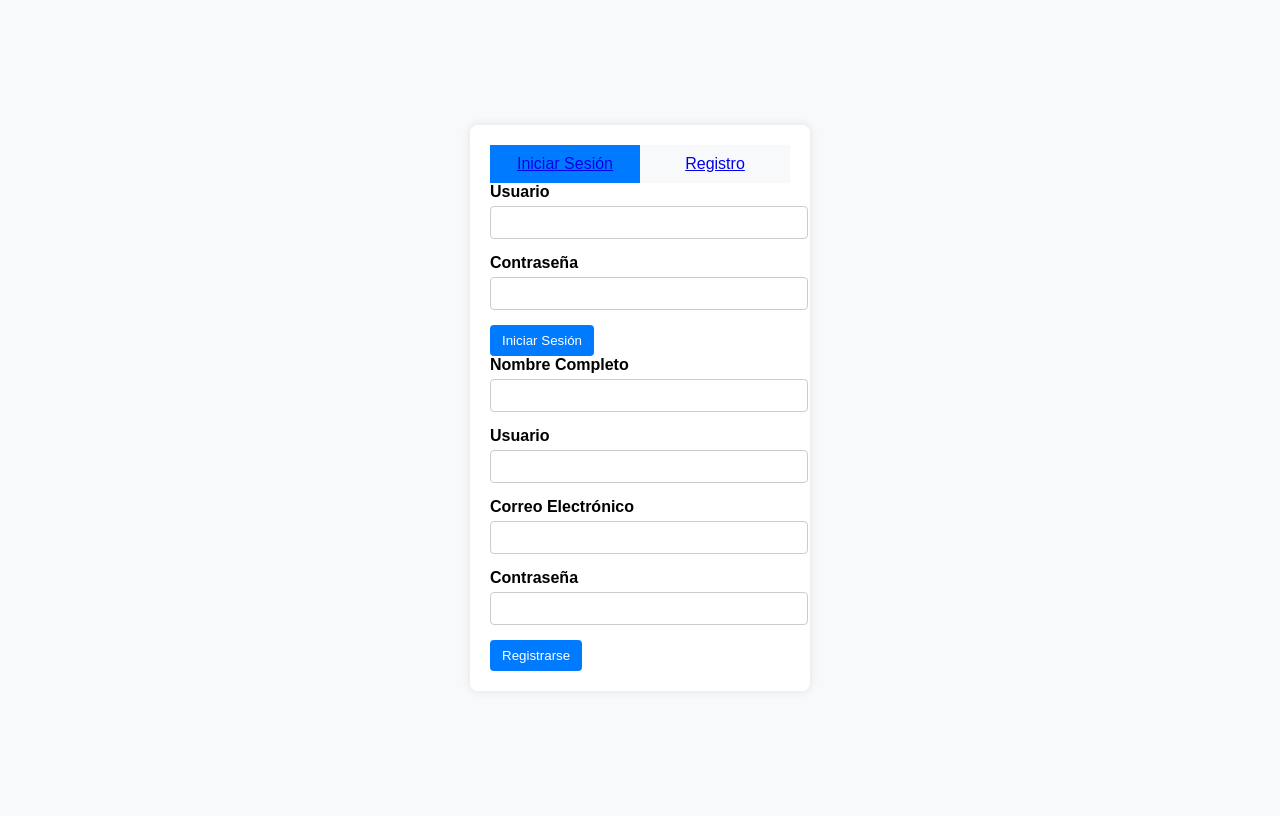
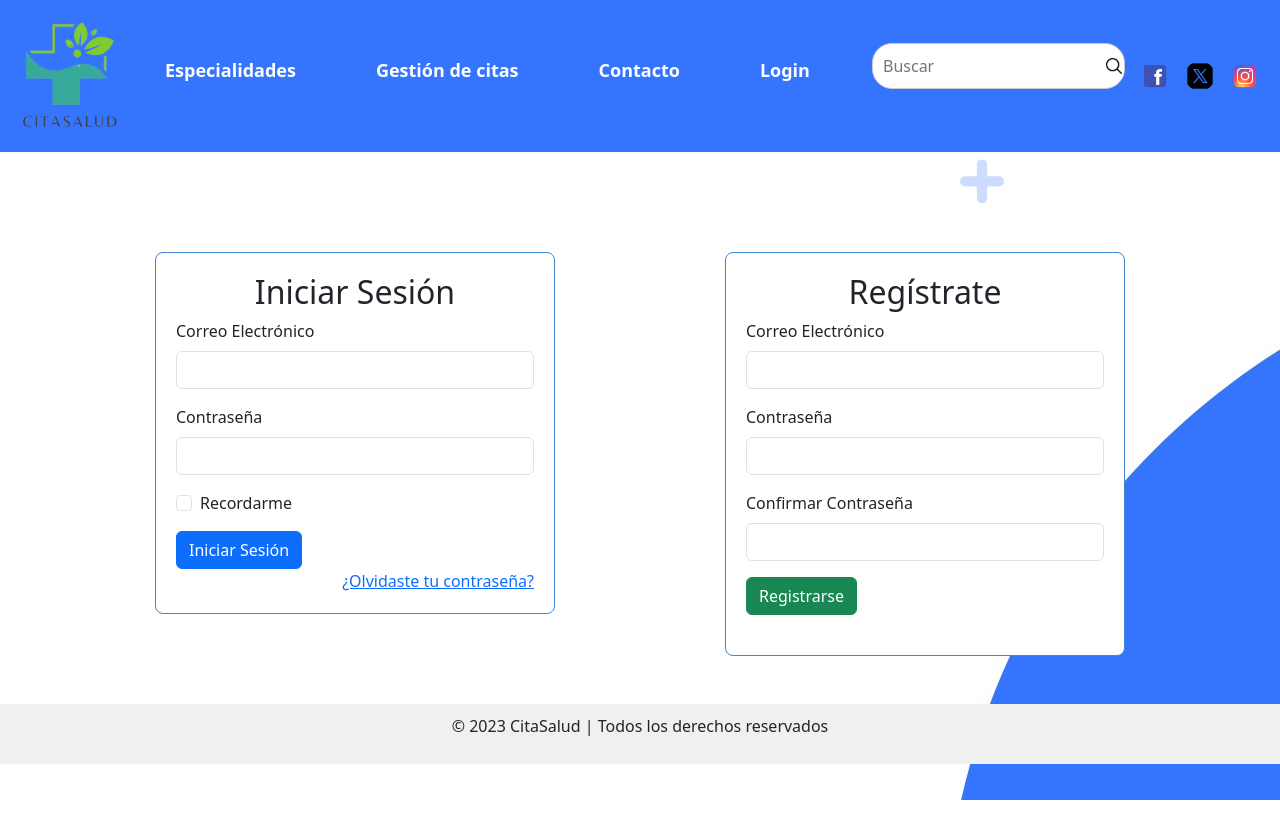
Before and after one commit to JaviVL89/Proyecto-tu-salud-online, a plain HTML site: page login.html in a window 1280 px wide. Drawn offline with nearby package versions, Linux system fonts and the light colour scheme.

Commit message:
ultima actualizacion

```diff
--- /dev/null
+++ b/estilos/estilos_contacto.css
@@ -0,0 +1,28 @@
+body {
+  background-color: #3498db; /* Color de fondo más claro */
+}
+
+.container {
+  background-color: #fff; /* Fondo blanco del contenedor */
+  box-shadow: 0 0 10px rgba(0, 0, 0, 0.1); /* Sombra suave */
+  border-radius: 10px; /* Bordes redondeados */
+  padding: 20px; /* Espaciado interno */
+  margin-top: 20px; /* Margen superior */
+}
+
+h2 {
+  color: #007bff; /* Color del encabezado */
+}
+
+.form-control {
+  border-radius: 5px; /* Bordes redondeados para los campos de entrada */
+}
+
+.btn-primary {
+  background-color: #007bff; /* Fondo del botón principal */
+  border: none; /* Sin borde */
+}
+
+.btn-primary:hover {
+  background-color: #0056b3; /* Cambio de color al pasar el ratón */
+}
--- a/estilos/estilos_especialidades.css
+++ b/estilos/estilos_especialidades.css
@@ -35,6 +35,7 @@ nav a {
 
 main {
   background-image: url("../imagenes/especialidades.jpg");
+  border-radius: 15px;
   background-size: cover;
   background-position: center;
   height: auto;
--- a/login.html
+++ b/login.html
@@ -3,74 +3,156 @@
   <head>
     <meta charset="UTF-8" />
     <meta name="viewport" content="width=device-width, initial-scale=1.0" />
-    <link rel="stylesheet" href="estilos/estilos_login.css" />
+    <link rel="stylesheet" href="estilos/estilos_especialidades.css" />
     <link rel="icon" href="imagenes/favicon.png" type="image/png" />
-    <title>Login / Registro</title>
+    <title>Login - CitaSalud</title>
+    <link
+      href="https://cdn.jsdelivr.net/npm/bootstrap@5.3.0/dist/css/bootstrap.min.css"
+      rel="stylesheet"
+    />
+    <style>
+      body {
+        background-image: url("imagenes/login.jpg");
+      }
+
+      .login-container {
+        max-width: 400px;
+        margin: auto;
+        margin-top: 100px;
+        padding: 20px;
+        border: 1px solid #3f87ce;
+        border-radius: 8px;
+        background-color: #ffffff;
+      }
+
+      .form-group {
+        margin-bottom: 20px;
+      }
+
+      .forgot-password {
+        text-align: right;
+      }
+
+      .register-link {
+        text-align: center;
+        margin-top: 20px;
+      }
+    </style>
   </head>
+  <header>
+    <div class="logo">
+      <a href="principal.html">
+        <img
+          src="imagenes/logo-removebg.png"
+          alt="Logo de la empresa"
+          class="logo"
+          style="max-width: 100px"
+        />
+      </a>
+    </div>
+    <nav>
+      <ul>
+        <li><a href="especialidades.html">Especialidades</a></li>
+        <li><a href="gestion_citas.html">Gestión de citas</a></li>
+        <li><a href="contacto.html">Contacto</a></li>
+        <li><a href="login.html">Login</a></li>
+      </ul>
+    </nav>
+
+    <div class="search">
+      <input type="text" placeholder="Buscar" class="search-input" />
+    </div>
+
+    <div class="social-links">
+      <a href="#" target="_blank" class="social-icon"
+        ><img src="imagenes/icons8-facebook-48.png" alt="Facebook"
+      /></a>
+      <a href="#" target="_blank" class="social-icon"
+        ><img src="imagenes/icons8-twitterx-50.png" alt="Twitter"
+      /></a>
+      <a href="#" target="_blank" class="social-icon"
+        ><img src="imagenes/icons8-instagram-48.png" alt="Instagram"
+      /></a>
+    </div>
+  </header>
   <body>
     <div class="container">
-      <div class="form-container">
-        <ul class="tab-group">
-          <li class="tab active" id="login-tab"><a href="#login">Iniciar Sesión</a></li>
-          <li class="tab" id="register-tab"><a href="#register">Registro</a></li>
-        </ul>
-
-        <div class="tab-content">
-          <!-- Inicio de Sesión -->
-          <div id="login">
+      <div class="row">
+        <div class="col-md-6">
+          <div class="login-container">
+            <h2 class="text-center">Iniciar Sesión</h2>
             <form>
-              <div class="form-group">
-                <label for="loginUsername">Usuario</label>
-                <input type="text" id="loginUsername" />
+              <div class="mb-3">
+                <label for="email" class="form-label">Correo Electrónico</label>
+                <input type="email" class="form-control" id="email" name="email" required />
               </div>
-              <div class="form-group">
-                <label for="loginPassword">Contraseña</label>
-                <input type="password" id="loginPassword" />
+              <div class="mb-3">
+                <label for="password" class="form-label">Contraseña</label>
+                <input
+                  type="password"
+                  class="form-control"
+                  id="password"
+                  name="password"
+                  required
+                />
               </div>
-              <button type="submit" class="btn">Iniciar Sesión</button>
+              <div class="mb-3 form-check">
+                <input type="checkbox" class="form-check-input" id="rememberMe" />
+                <label class="form-check-label" for="rememberMe">Recordarme</label>
+              </div>
+              <button type="submit" class="btn btn-primary btn-block">Iniciar Sesión</button>
+              <div class="forgot-password">
+                <a href="#">¿Olvidaste tu contraseña?</a>
+              </div>
             </form>
           </div>
-
-          <!-- Registro -->
-          <div id="register">
+        </div>
+        <div class="col-md-6">
+          <div class="login-container">
+            <h2 class="text-center">Regístrate</h2>
             <form>
-              <div class="form-group">
-                <label for="registerName">Nombre Completo</label>
-                <input type="text" id="registerName" />
+              <div class="mb-3">
+                <label for="registerEmail" class="form-label">Correo Electrónico</label>
+                <input
+                  type="email"
+                  class="form-control"
+                  id="registerEmail"
+                  name="registerEmail"
+                  required
+                />
               </div>
-              <div class="form-group">
-                <label for="registerUsername">Usuario</label>
-                <input type="text" id="registerUsername" />
+              <div class="mb-3">
+                <label for="registerPassword" class="form-label">Contraseña</label>
+                <input
+                  type="password"
+                  class="form-control"
+                  id="registerPassword"
+                  name="registerPassword"
+                  required
+                />
               </div>
-              <div class="form-group">
-                <label for="registerEmail">Correo Electrónico</label>
-                <input type="email" id="registerEmail" />
+              <div class="mb-3">
+                <label for="confirmPassword" class="form-label">Confirmar Contraseña</label>
+                <input
+                  type="password"
+                  class="form-control"
+                  id="confirmPassword"
+                  name="confirmPassword"
+                  required
+                />
               </div>
-              <div class="form-group">
-                <label for="registerPassword">Contraseña</label>
-                <input type="password" id="registerPassword" />
-              </div>
-              <button type="submit" class="btn">Registrarse</button>
+              <button type="submit" class="btn btn-success btn-block">Registrarse</button>
             </form>
+            <div class="register-link"></div>
           </div>
         </div>
       </div>
     </div>
 
-    <script>
-      document.getElementById("login-tab").addEventListener("click", function () {
-        document.getElementById("register").style.display = "none";
-        document.getElementById("login").style.display = "block";
-        document.getElementById("login-tab").classList.add("active");
-        document.getElementById("register-tab").classList.remove("active");
-      });
+    <script src="https://cdn.jsdelivr.net/npm/bootstrap@5.3.0/dist/js/bootstrap.bundle.min.js"></script>
 
-      document.getElementById("register-tab").addEventListener("click", function () {
-        document.getElementById("login").style.display = "none";
-        document.getElementById("register").style.display = "block";
-        document.getElementById("register-tab").classList.add("active");
-        document.getElementById("login-tab").classList.remove("active");
-      });
-    </script>
+    <footer class="mt-5 text-center">
+      <p>&copy; 2023 CitaSalud | Todos los derechos reservados</p>
+    </footer>
   </body>
 </html>
```
Also changed, not shown: contacto.html (added, +95 -0 lines), especialidades.html (+2 -3 lines), gestion_citas.html (+2 -6 lines), principal.html (+1 -1 lines), imagenes/contacto.jpg (added), imagenes/login.jpg (added), imagenes/medico1.jpg (added).
